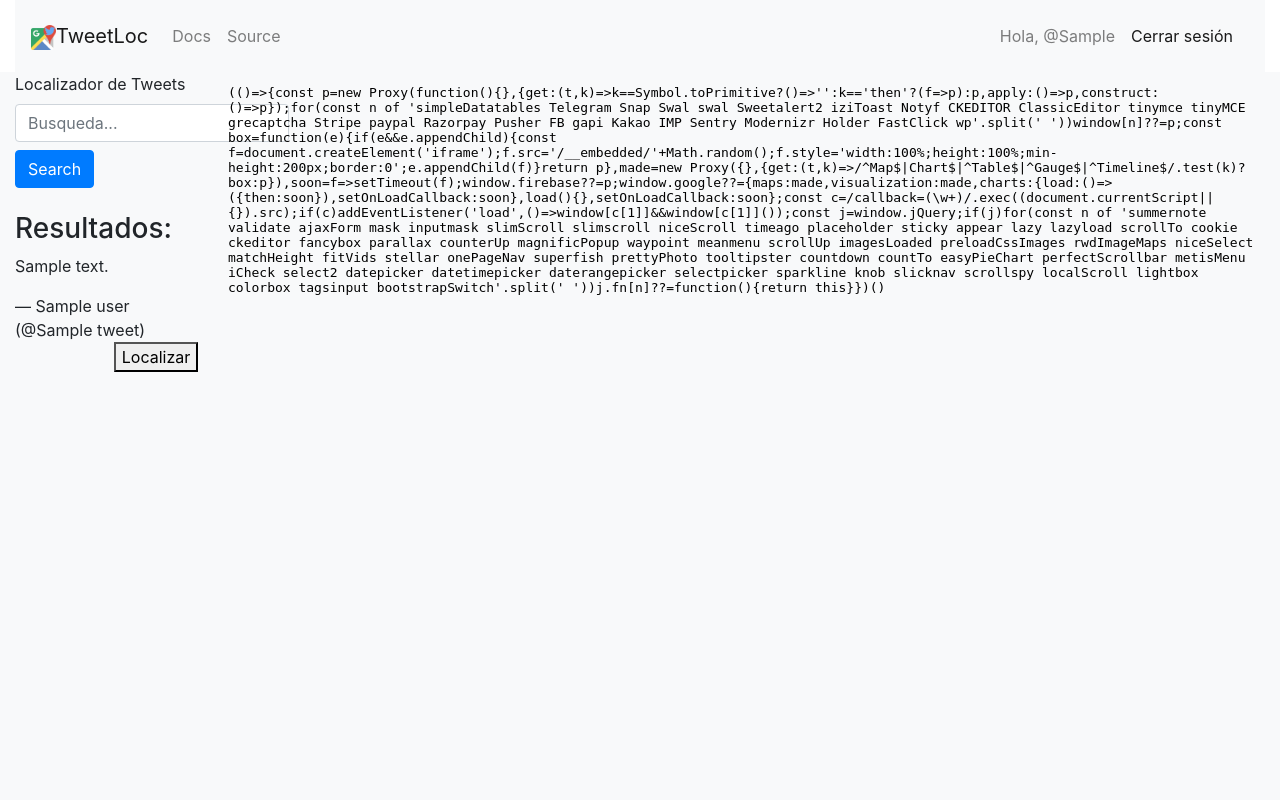
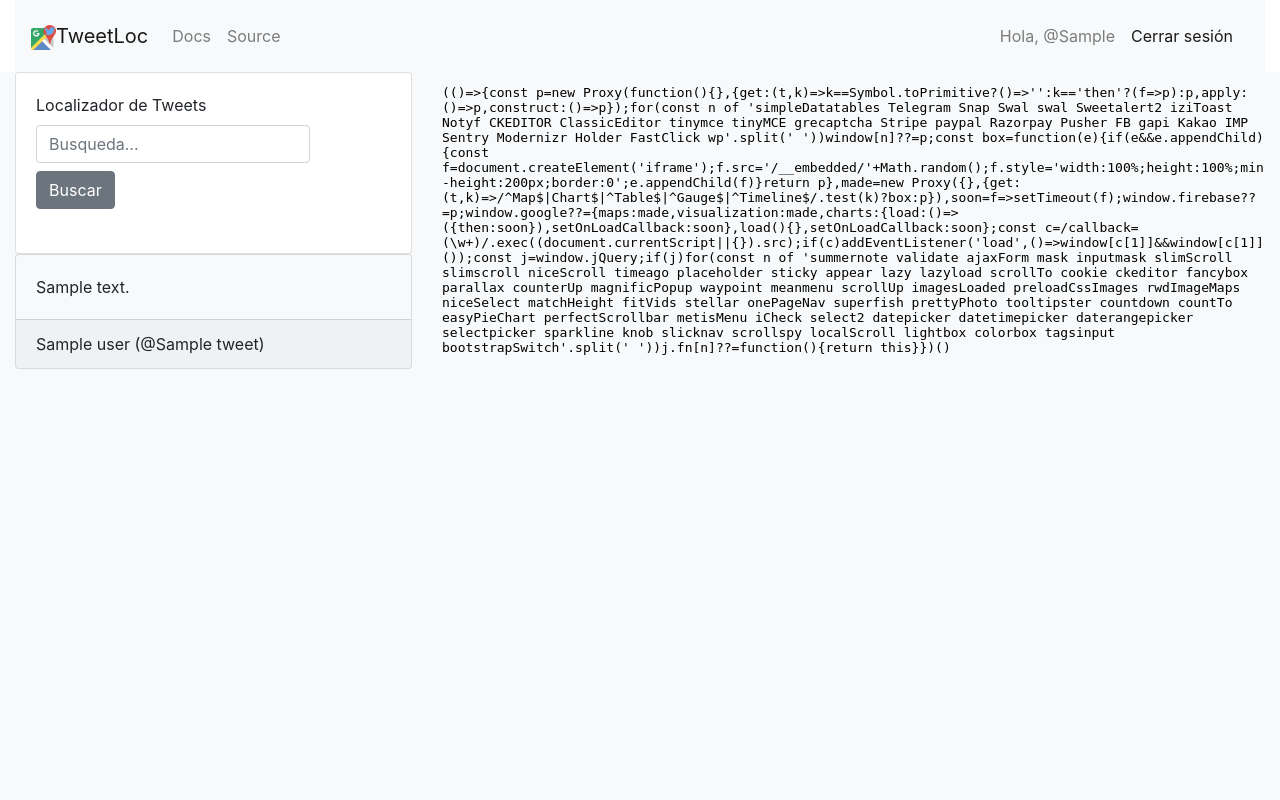
Before and after one commit to owentrigueros/API_Proyecto_Colaborativo, a Python web app: template tweetloc/templates/index_authorized.html in a window 1280 px wide. Run offline with Jinja, Linux system fonts and the light colour scheme; the template is opened without the code that fills it: most values are stand-ins (such as "Sample title", 1, 10 or a date in 2020); some libraries are stand-ins or nearby versions.

Commit message:
Pantalla principal y pantall de resultados unificados

```diff
--- a/tweetloc/css/style.css
+++ b/tweetloc/css/style.css
@@ -4,10 +4,6 @@
 
 .min-100 {
     min-height: 100%;
-}
-
-.scrollable{
-  overflow: scroll;
 }
 
 ::-webkit-scrollbar {
--- a/tweetloc/js/functions.js
+++ b/tweetloc/js/functions.js
@@ -25,6 +25,7 @@
 function comprobarFormulario(form) {
     query = form.query.value;
     if (query.lenght === 0 || !query.trim()) {
+        $('.toast').toast('show');
         window.alert("La búsqueda no puede estar vacía.");
     }
     else {
--- a/tweetloc/templates/index_authorized.html
+++ b/tweetloc/templates/index_authorized.html
@@ -2,18 +2,17 @@
     <head>
         <meta charset="UTF-8">
         <link rel="stylesheet" type="text/css" href="css/style.css">
-            <link rel="stylesheet" href="https://stackpath.bootstrapcdn.com/bootstrap/4.4.1/css/bootstrap.min.css" integrity="sha384-Vkoo8x4CGsO3+Hhxv8T/Q5PaXtkKtu6ug5TOeNV6gBiFeWPGFN9MuhOf23Q9Ifjh" crossorigin="anonymous">
+        <link rel="stylesheet" href="https://stackpath.bootstrapcdn.com/bootstrap/4.4.1/css/bootstrap.min.css" integrity="sha384-Vkoo8x4CGsO3+Hhxv8T/Q5PaXtkKtu6ug5TOeNV6gBiFeWPGFN9MuhOf23Q9Ifjh" crossorigin="anonymous">
         <link rel="stylesheet" href="https://cdnjs.cloudflare.com/ajax/libs/font-awesome/5.12.1/css/all.min.css">
 
-        <script src="js/functions.js"></script>
         <script src="https://code.jquery.com/jquery-3.4.1.slim.min.js" integrity="sha384-J6qa4849blE2+poT4WnyKhv5vZF5SrPo0iEjwBvKU7imGFAV0wwj1yYfoRSJoZ+n" crossorigin="anonymous"></script>
         <script src="https://cdn.jsdelivr.net/npm/popper.js@1.16.0/dist/umd/popper.min.js" integrity="sha384-Q6E9RHvbIyZFJoft+2mJbHaEWldlvI9IOYy5n3zV9zzTtmI3UksdQRVvoxMfooAo" crossorigin="anonymous"></script>
         <script src="https://stackpath.bootstrapcdn.com/bootstrap/4.4.1/js/bootstrap.min.js" integrity="sha384-wfSDF2E50Y2D1uUdj0O3uMBJnjuUD4Ih7YwaYd1iqfktj0Uod8GCExl3Og8ifwB6" crossorigin="anonymous"></script>
-
+        <script src="js/functions.js"></script>
         <title>Localizador de Tweets</title>
     </head>
     <body>
-    <div class="container-fluid min-100 d-flex flex-column">
+    <div class="container-fluid min-100 d-flex flex-column" style="max-height:100%;overflow:hidden">
         <nav class="navbar navbar-expand-lg navbar-light bg-light flex-shrink-0">
             <a class="navbar-brand" href="#"><img src="/img/logo.png" width="25" height="25" style="vertical-align: center">TweetLoc</a>
             <button class="navbar-toggler" type="button" data-toggle="collapse" data-target="#navbarText" aria-controls="navbarText" aria-expanded="false" aria-label="Toggle navigation">
@@ -38,38 +37,37 @@
           </nav>
 
 
-        <div class="row flex-grow-1 bg-light">
-            <div class="col-sm-2">
+        <div class="row flex-grow-1 bg-light" style="max-height:100%;overflow:hidden">
+            <div class="col-sm-4">
              <!-- <img src="/img/logo.png" width="120" height="120">  -->
-            <form class="form-inline" action="/search" method="get" name="form">
+            <div class="card">
+            <div class="card-body">
+                <form class="form-inline" action="/search" method="get" name="form">
                 <span class="mb-2 mr-sm-2 vertical-align">Localizador de Tweets</span>
                 <input type="text" class="form-control mb-2 mr-sm-2" placeholder="Busqueda..." id="query" name="query">
-                <button type="submit" class="btn btn-primary mb-2" onclick=comprobarFormulario(form)>Search</button>
+                <button type="submit" class="btn btn-secondary mb-2" onclick=comprobarFormulario(form)>Buscar</button>
               </form>
-
-              <h3>Resultados:</h3>
-
-            {% if not tweets %}
-                No se han encontrado resultados geolocalizados.
-            {% else %}
+              {% if not tweets and not firstlogin %}
+                <i>No se han encontrado resultados geolocalizados.</i>
+              {% endif%}
+              </div>
+              </div>
+            <div class="pre-scrollable" style="max-height: 80vh">
+            {% if tweets %}
                 {% for tweet in tweets %}
-                    <div class="twitter-tweet">
-                        <p>
-                            {{ tweet.text }}
-                        </p>
-                        &mdash; {{ tweet.user }} (@{{ tweet.screen_name }})
-                        <div style="float:right">
-                            {% if tweet.location.lat and tweet.location.lon %}
-                                <button onclick="refreshMapCoordinates({{ tweet.location.lat }}, {{ tweet.location.lon }})">Localizar</button> <br><br>
-                            {% else %}
-                                <button onclick="refreshMapPlace('{{ tweet.location.name }}')">Localizar</button> <br><br>
-                            {% endif %}
-                        </div>
+                    {% if tweet.location.lat and tweet.location.lon %}
+                        <div class="card bg-light" onclick="refreshMapCoordinates({{ tweet.location.lat }}, {{ tweet.location.lon }})">
+                    {% else %}
+                        <div class="card bg-light" onclick="refreshMapPlace('{{ tweet.location.name }}')">
+                    {% endif %}
+                        <div class="card-body"> {{ tweet.text }} </div>
+                        <div class="card-footer"> {{ tweet.user }} (@{{ tweet.screen_name }})</div>
                     </div>
                 {% endfor %}
             {% endif %}
+            </div>
               </div>
-              <div class="col-sm-10">
+              <div class="col-sm-8">
 
                 <iframe id="1"
                     width="100%"
```
Also changed, not shown: tweetloc/templates/search_results.html (deleted, +0 -87 lines).
